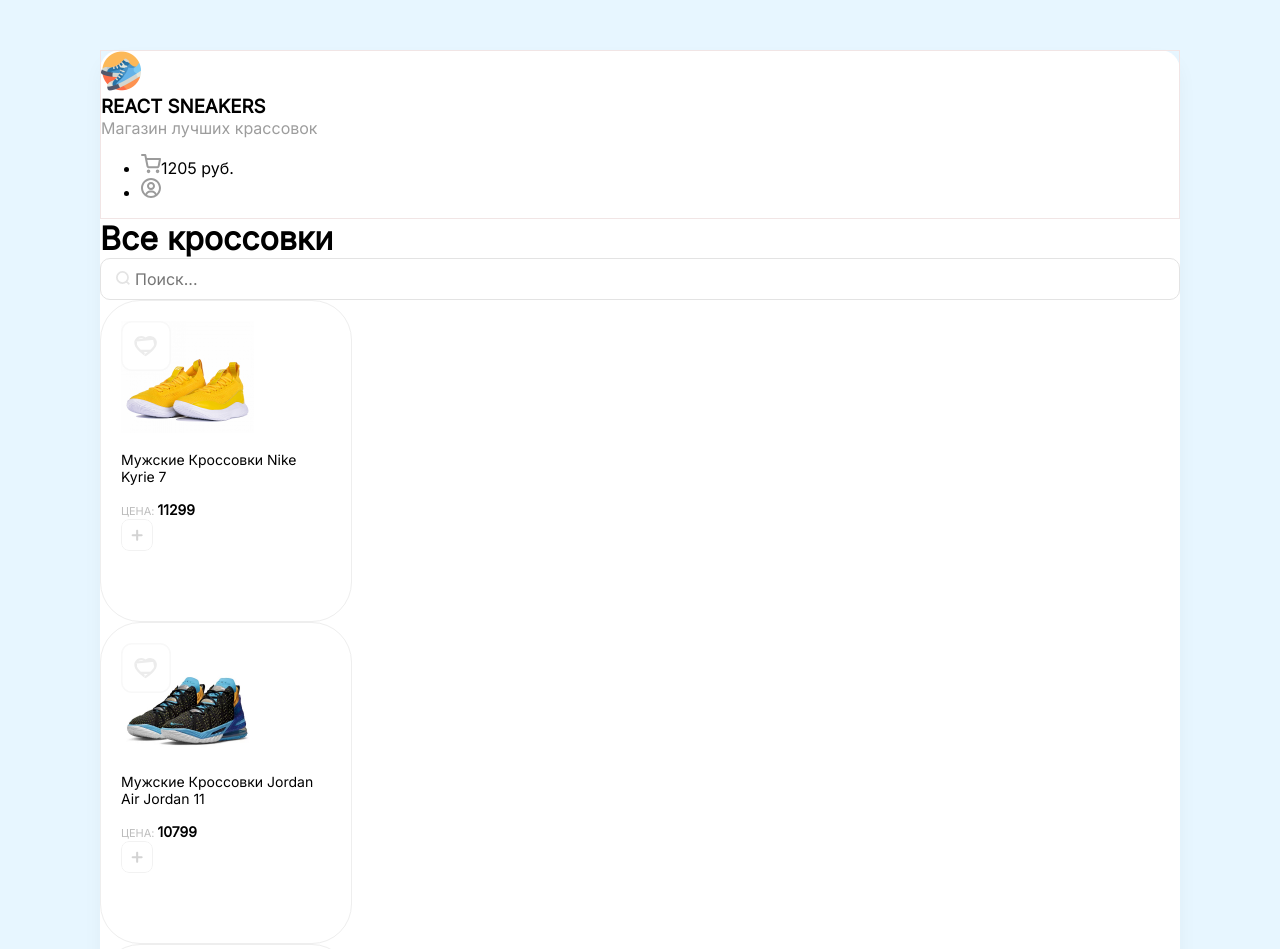
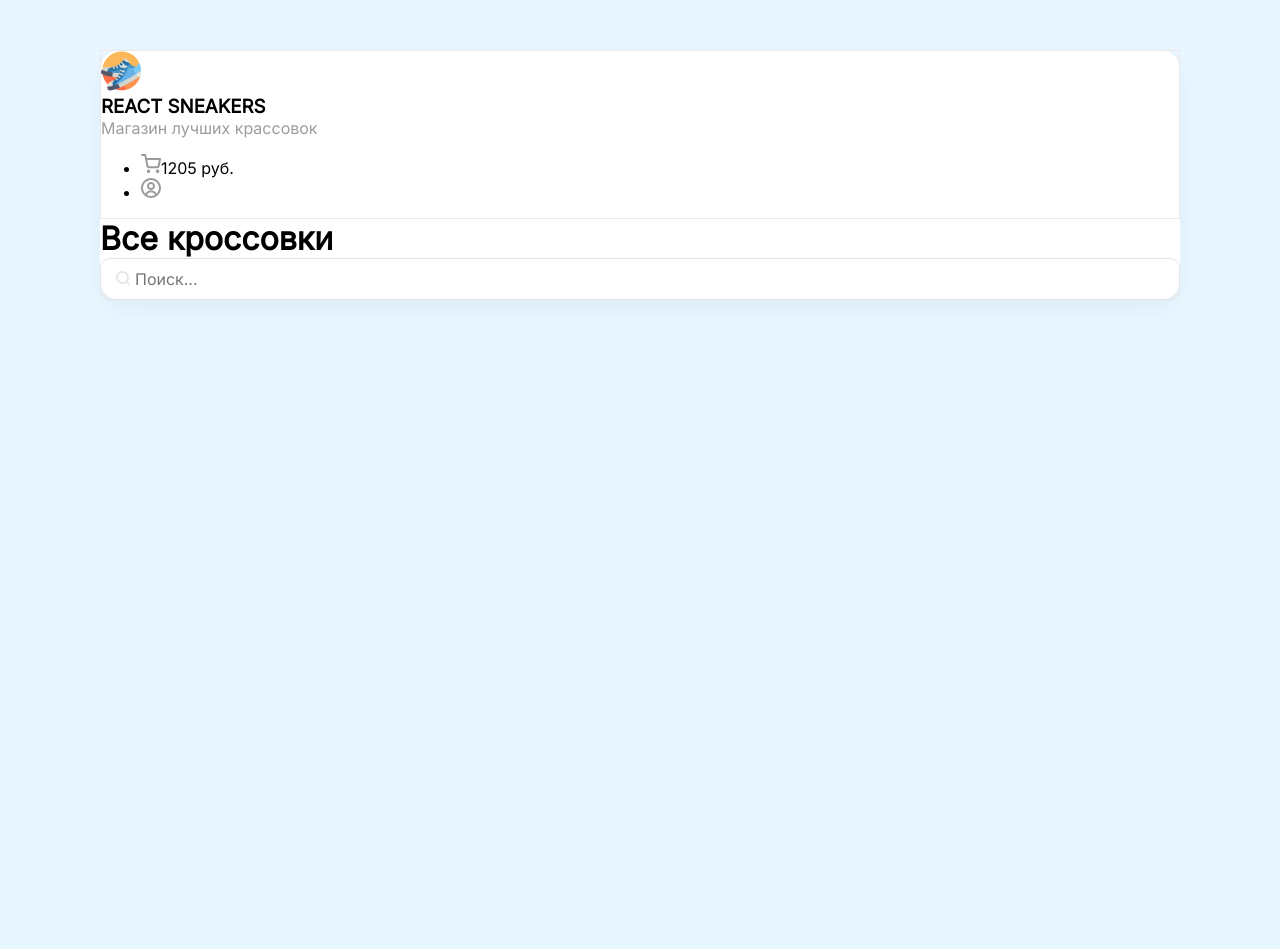
Before and after one commit to diasha003/react-sneakers, a React (Create React App) app: page / in a window 1280 px wide. Shown: the top 949 px of the page. After the commit the page ends 800 px from the top, so only its background shows below. Built offline with nearby package versions, Linux system fonts and the light colour scheme.

Commit message:
modification cart

```diff
--- a/src/App.js
+++ b/src/App.js
@@ -1,31 +1,17 @@
 import Card from "./components/Card";
 import Header from "./components/Header";
 import Drawer from "./components/Darwer";
-
-const arr = [
-  {
-    title: "Мужские Кроссовки Nike Kyrie 7",
-    price: 11299,
-    imageURL: "/img/sneakers/5.jpg",
-  },
-  {
-    title: "Мужские Кроссовки Jordan Air Jordan 11",
-    price: 10799,
-    imageURL: "/img/sneakers/8.jpg",
-  },
-  {
-    title: "Мужские Кроссовки Nike LeBron XVIII",
-    price: 16499,
-    imageURL: "/img/sneakers/10.jpg",
-  },
-];
+import React from "react";
 
 function App() {
+  const [items, setItems] = React.useState([]);
+  const [cartOpened, setCartOpened] = React.useState(false);
+
   return (
     <div className="wrapper clear">
-      <Drawer></Drawer>
+      {cartOpened && <Drawer onClose={() => setCartOpened(false)}></Drawer>}
 
-      <Header></Header>
+      <Header onClickCart={() => setCartOpened(true)}></Header>
       <div className="content p-40">
         <div className="d-flex justify-between align-center mb-40">
           <h1>Все кроссовки</h1>
@@ -39,12 +25,14 @@
             <input placeholder="Поиск..."></input>
           </div>
         </div>
-        <div className="d-flex">
-          {arr.map((obj) => (
+        <div className="d-flex flex-wrap">
+          {items.map((obj) => (
             <Card
               title={obj.title}
               price={obj.price}
               imageURL={obj.imageURL}
+              onClickFavorite={() => console.log("Добавили в закладки")}
+              onClickPlus={() => console.log("Добавили в корзину")}
             ></Card>
           ))}
         </div>
--- a/src/components/Card/index.js
+++ b/src/components/Card/index.js
@@ -1,12 +1,23 @@
+import React from "react";
 import styles from "./Card.module.scss";
 
-console.log(styles);
+function Card(props) {
+  const [isAdded, setIdAdded] = React.useState(false);
 
-function Card(props) {
+  const onClickPlus = () => {
+    isAdded ? setIdAdded(false) : setIdAdded(true);
+  };
+
   return (
     <div className={styles.card}>
       <div className={styles.favorite}>
-        <img width={50} height={50} src="/img/unliked.svg" alt="unliked"></img>
+        <img
+          width={50}
+          height={50}
+          src="/img/unliked.svg"
+          alt="unliked"
+          onClick={props.onClickFavorite}
+        ></img>
       </div>
       <img width={133} height={112} src={props.imageURL}></img>
       <p>{props.title}</p>
@@ -17,9 +28,9 @@
         </div>
         <img
           className="button"
-          src="/img/btn-plus.svg"
+          src={isAdded ? "/img/btn-checked.svg" : "/img/btn-plus.svg"}
           alt="plus"
-          onClick={() => alert(1)}
+          onClick={onClickPlus}
         ></img>
       </div>
     </div>
--- a/src/components/Darwer.js
+++ b/src/components/Darwer.js
@@ -1,6 +1,6 @@
-function Drawer() {
+function Drawer(props) {
   return (
-    <div style={{ display: "none" }} className="overlay">
+    <div className="overlay">
       <div className="drawer-block d-flex flex-column">
         <h2 className="d-flex justify-between">
           Корзина
@@ -10,6 +10,7 @@
             src="/img/btn-remove.svg"
             alt="remove"
             className=" cu-p"
+            onClick={props.onClose}
           ></img>
         </h2>
 
--- a/src/components/Header.js
+++ b/src/components/Header.js
@@ -1,4 +1,4 @@
-function Header() {
+function Header(props) {
   return (
     <header className="d-flex justify-between align-center p-40">
       <div className="d-flex align-center">
@@ -10,12 +10,12 @@
       </div>
 
       <ul className="d-flex">
-        <li className="mr-30">
+        <li className="mr-30 cu-p" onClick={props.onClickCart}>
           <img
             width={20}
             height={20}
             src="/img/cart.svg"
-            className="mr-10"
+            className="mr-10 cu-p"
           ></img>
 
           <span>1205 руб.</span>
```
